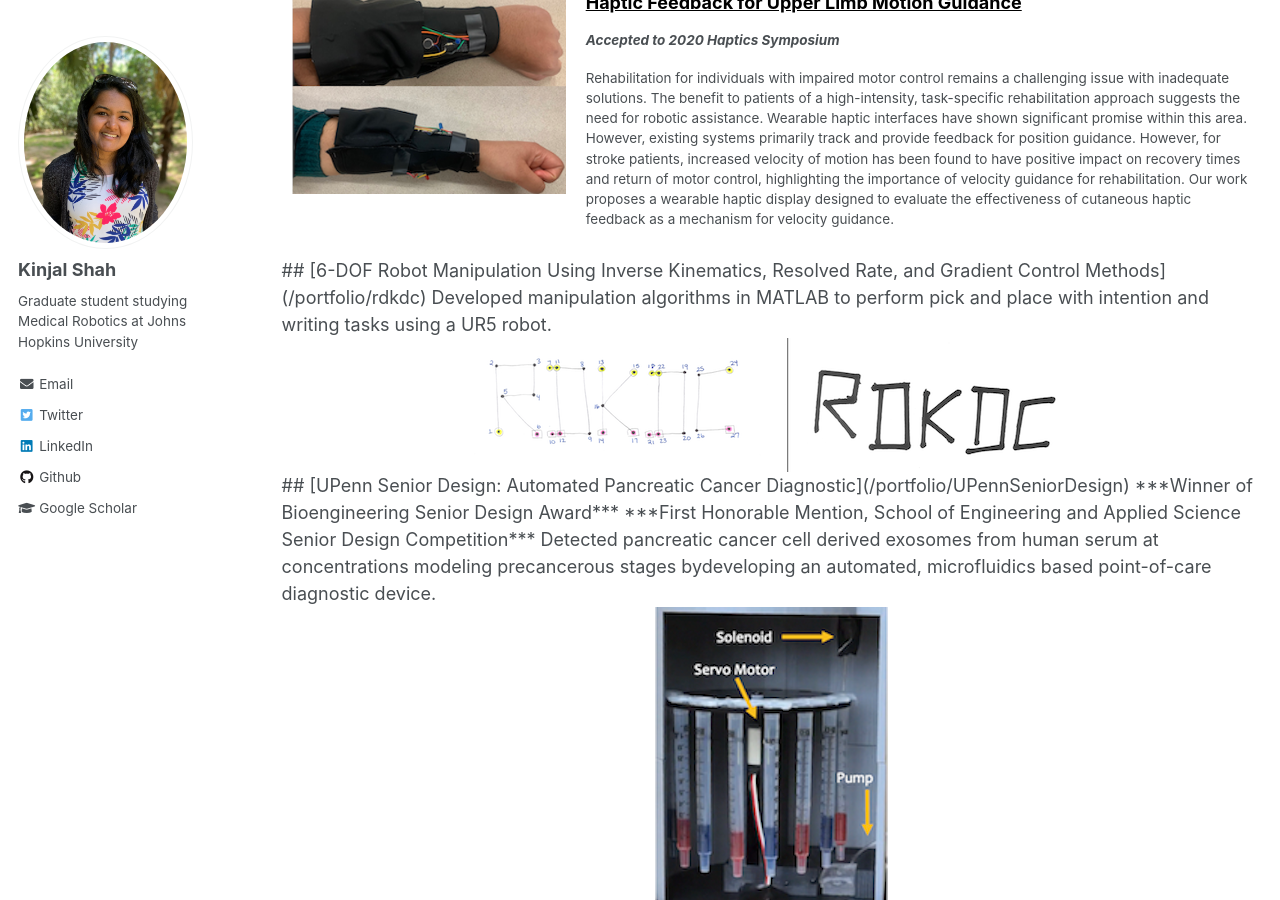
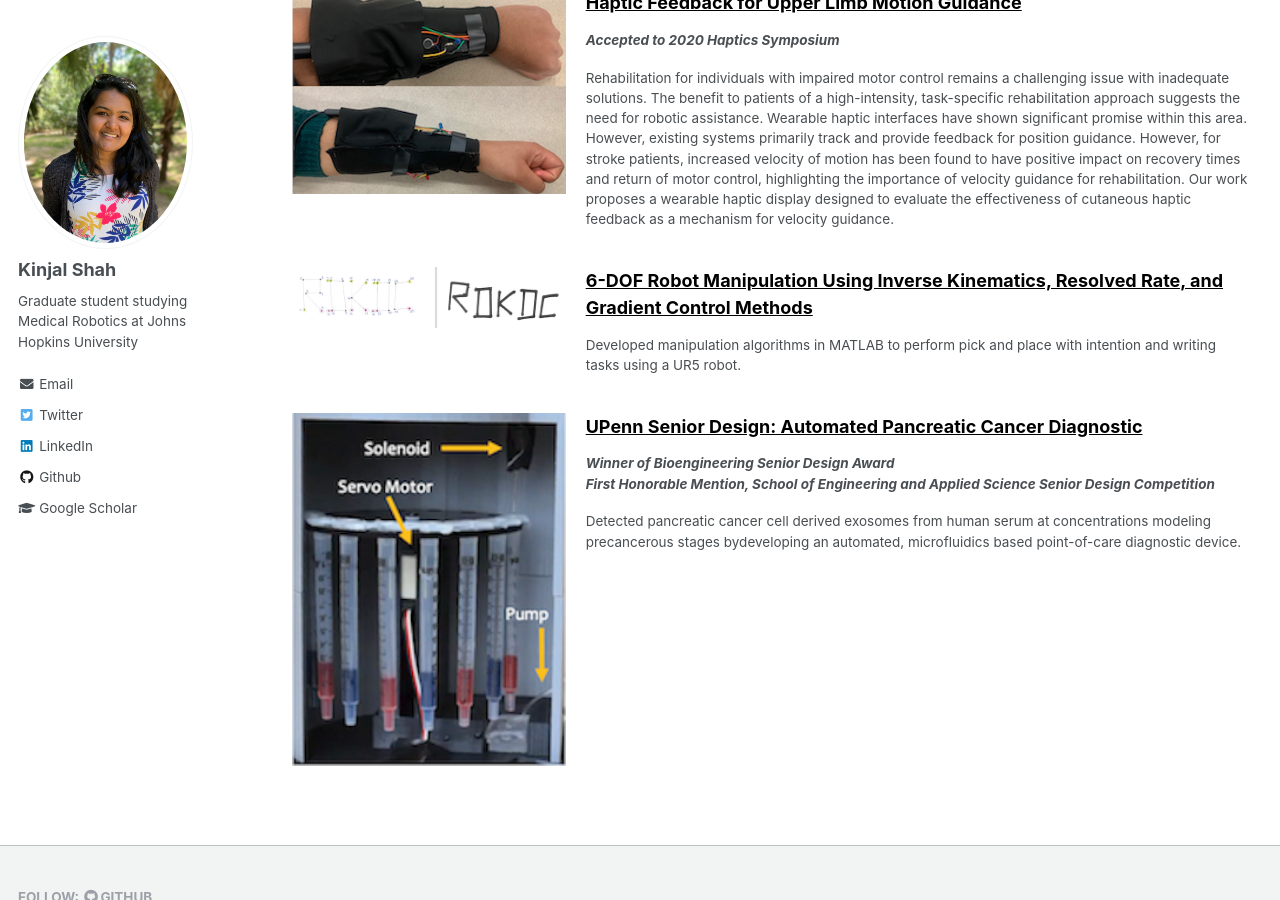
Before and after one commit to kinjmshah/kinjmshah.github.io, a Jekyll site: the page built from _pages/portDRAFT.html, in a window 1280 px wide and 900 px high, scrolled down 534 px. Built offline with Jekyll 4.4.1, drawn with Linux system fonts in a browser that asks for light colours.

Commit message:
Update portDRAFT.html

```diff
--- a/_pages/portDRAFT.html
+++ b/_pages/portDRAFT.html
@@ -80,20 +80,30 @@ author_profile: true
         <p class="projText">Rehabilitation for individuals with impaired motor control remains a challenging issue with inadequate solutions. The benefit to patients of a high-intensity, task-specific rehabilitation approach suggests the need for robotic assistance. Wearable haptic interfaces have shown significant promise within this area. However, existing systems primarily track and provide feedback for position guidance. However, for stroke patients, increased velocity of motion has been found to have positive impact on recovery times and return of motor control, highlighting the importance of velocity guidance for rehabilitation. Our work proposes a wearable haptic display designed to evaluate the effectiveness of cutaneous haptic feedback as a mechanism for velocity guidance. </p>
       </div>
     </div>
+<!-- ----------- RDKDC ------------- -->
+    <div class="row">
+      <div class="column left">
+        <div align="center">
+          <img src='/images/rdkdc.png' width="600px"/>
+        </div>
+      </div>
+      <div class="column right">
+        <a class="projHeader" href="/portfolio/rdkdc">6-DOF Robot Manipulation Using Inverse Kinematics, Resolved Rate, and Gradient Control Methods</a>
+        <p class="projText">Developed manipulation algorithms in MATLAB to perform pick and place with intention and writing tasks using a UR5 robot.</p>
+      </div>
+    </div>
+<!-- ----------- Senior Design ------------- -->
+    <div class="row">
+      <div class="column left">
+        <div align="center">
+          <img src='/images/seniorDesign/inside.png' width="600px"/>
+        </div>
+      </div>
+      <div class="column right">
+        <a class="projHeader" href="/portfolio/UPennSeniorDesign">UPenn Senior Design: Automated Pancreatic Cancer Diagnostic</a>
+        <p class="projAwards">Winner of Bioengineering Senior Design Award <br> First Honorable Mention, School of Engineering and Applied Science Senior Design Competition </p>
+        <p class="projText">Detected pancreatic cancer cell derived exosomes from human serum at concentrations modeling precancerous stages bydeveloping an automated, microfluidics based point-of-care diagnostic device. </p>
+      </div>
+    </div>
   </body>
 </html>
-
-## [6-DOF Robot Manipulation Using Inverse Kinematics, Resolved Rate, and Gradient Control Methods](/portfolio/rdkdc)
-Developed manipulation algorithms in MATLAB to perform pick and place with intention and writing tasks using a UR5 robot.
-<div align="center">
-  <img src='/images/rdkdc.png'>
-</div>
-
-## [UPenn Senior Design: Automated Pancreatic Cancer Diagnostic](/portfolio/UPennSeniorDesign)
-***Winner of Bioengineering Senior Design Award***
-***First Honorable Mention, School of Engineering and Applied Science Senior Design Competition***
-
-Detected pancreatic cancer cell derived exosomes from human serum at concentrations modeling precancerous stages bydeveloping an automated, microfluidics based point-of-care diagnostic device.
-<div align="center">
-  <img src='/images/seniorDesign/inside.png'>
-</div>
```
